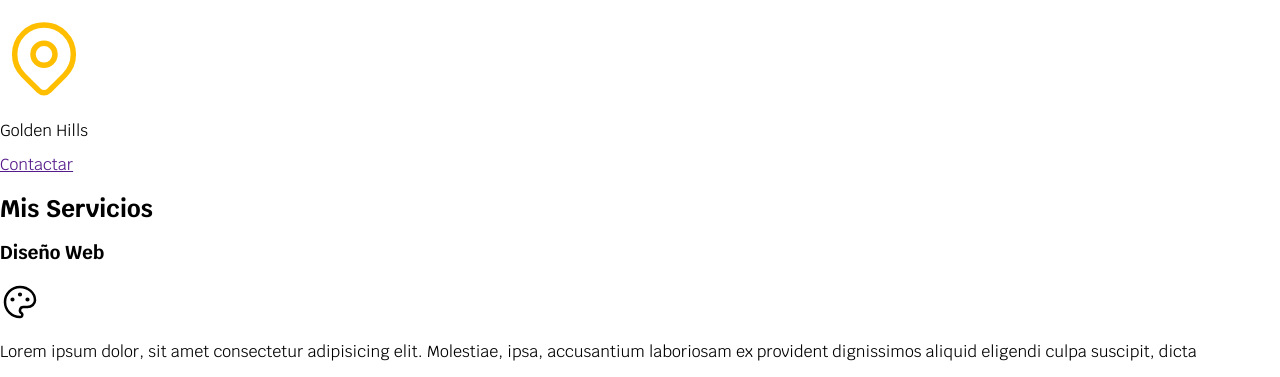
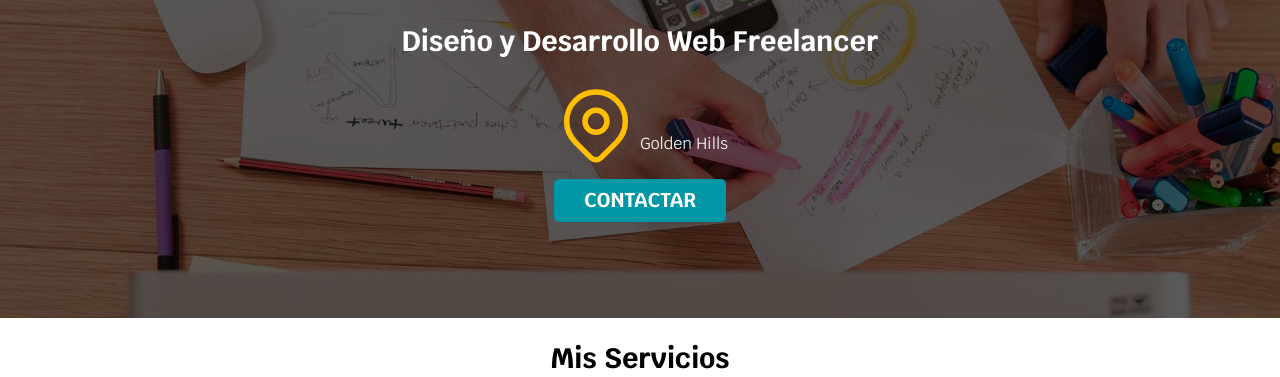
Before and after one commit to ChoperPod/CursoWebUdemy, a plain HTML site: page index.html in a window 1280 px wide. Shown: the part 232-609 px from the top of the page. Drawn offline with Linux system fonts and the light colour scheme.

Commit message:
commit para salir a tragar(hasta creacion de boton)

```diff
--- a/css/styles.css
+++ b/css/styles.css
@@ -8,25 +8,56 @@
 
 html{
     font-size: 62.8%;
+    box-sizing: border-box;
+}
+*, *:before, *:after {
+  box-sizing: inherit;
 }
 
-body{
+body {
     font-size: 16px; /* 1rem = 10px */
     font-family: 'Krub', sans-serif;
 }
-
-.titulo {
-    text-align: center;
+h1 {
     font-size: 3.8rem;
 }
+h2 {
+    font-size: 2.8rem;
+}
+h3 {
+    font-size: 1.8rem;
+}
 
-.titulo span{
+h1,h2,h3 {
+    text-align: center;
+}
+
+.titulo span {
     font-size: 2rem;
 }
 
-.contenedor{
+.contenedor {
     width: 70%;
     margin: 0 auto;
+}
+
+.boton {
+    background-color:  var(--secundario);
+    color: var(--blanco);
+    padding: 1rem 3rem;
+    margin-top: 1rem;
+    font-size: 2rem;
+    text-decoration: none;
+    text-transform: uppercase;
+    font-weight: bold;
+    border-radius: .5rem;
+    width: 85%;
+    text-align: center;
+}
+@media (min-width: 768px) {
+    .boton {
+        width: auto;
+    }
 }
 
 .nav-bg{
@@ -35,10 +66,19 @@ body{
 
 .navegacion-principal{
     display: flex;
-    justify-content: space-between;
+    flex-direction: column;
+    /*align-items: center;*/
+}
+@media (min-width: 768px) {
+    .navegacion-principal{
+        flex-direction: row;
+        justify-content: space-between;
+    }
 }
 
 .navegacion-principal a {
+    display: block;
+    text-align: center;
     color: var(--blanco);
     text-decoration: none;
     font-size: 2rem;
@@ -51,3 +91,32 @@ body{
     background-color: var(--primario);
     color: var(--oscuro);
 }
+
+.hero{
+    background-image: url(../img/hero.jpg);
+    background-repeat: no-repeat;
+    background-size: cover;
+    height: 41rem;
+    position: relative;
+}
+.contenido-hero {
+    position: absolute;
+    width: 100%;
+    height: 100%;
+    background-color: rgba(0, 0, 0, .7);
+    background-color: rgb(0 0 0 /65%);
+    /*codigo para alinear verticalmente*/
+    display: flex;
+    flex-direction: column;
+    align-items: center;
+    justify-content: center;
+}
+
+.contenido-hero h2, .contenido-hero p{
+    color: var(--blanco);
+}
+
+.ubicacion {
+    display: flex;
+    align-items: flex-end;
+}
--- a/index.html
+++ b/index.html
@@ -1,5 +1,6 @@
 <!DOCTYPE html>
 <html lang="en">
+
 <head>
     <meta charset="UTF-8">
     <meta name="viewport" content="width=device-width, initial-scale=1.0">
@@ -10,6 +11,7 @@
     <link rel="preload" href="css/styles.css" as="style">
     <link href="css/styles.css" rel="stylesheet">
 </head>
+
 <body>
     <header>
         <h1 class="titulo">Jose Alfredo Garcia Pinoles <span>Freelancer</span></h1>
@@ -25,15 +27,21 @@
     </div>
     <!--<img src="img/hero.jpg">-->
 
-    <section>
-        <h2 class="titulo">Diseño y Desarrollo Web <span>Freelancer</span></h2>
-        <svg xmlns="http://www.w3.org/2000/svg" class="icon icon-tabler icon-tabler-map-pin" width="88" height="88" viewBox="0 0 24 24" stroke-width="1.5" stroke="#ffbf00" fill="none" stroke-linecap="round" stroke-linejoin="round">
-            <path stroke="none" d="M0 0h24v24H0z" fill="none"/>
+    <section class="hero">
+        <div class="contenido-hero">
+            <h2>Diseño y Desarrollo Web <span>Freelancer</span></h2>
+            <div class="ubicacion">
+                <svg xmlns="http://www.w3.org/2000/svg" class="icon icon-tabler icon-tabler-map-pin" width="88"
+                    height="88" viewBox="0 0 24 24" stroke-width="1.5" stroke="#ffbf00" fill="none"
+                    stroke-linecap="round" stroke-linejoin="round">
+                    <path stroke="none" d="M0 0h24v24H0z" fill="none" />
                     <circle cx="12" cy="11" r="3" />
                     <path d="M17.657 16.657l-4.243 4.243a2 2 0 0 1 -2.827 0l-4.244 -4.243a8 8 0 1 1 11.314 0z" />
                 </svg>
                 <p>Golden Hills</p>
-        <a href=""">Contactar</a>
+            </div>
+            <a class="boton" href="#">Contactar</a>
+        </div>
     </section>
 
     <main>
@@ -41,9 +49,12 @@
 
         <section>
             <h3>Diseño Web</h3>
-            <svg xmlns="http://www.w3.org/2000/svg" class="icon icon-tabler icon-tabler-palette" width="40" height="40" viewBox="0 0 24 24" stroke-width="1.5" stroke="#000000" fill="none" stroke-linecap="round" stroke-linejoin="round">
-                <path stroke="none" d="M0 0h24v24H0z" fill="none"/>
-                <path d="M12 21a9 9 0 1 1 0 -18a9 8 0 0 1 9 8a4.5 4 0 0 1 -4.5 4h-2.5a2 2 0 0 0 -1 3.75a1.3 1.3 0 0 1 -1 2.25" />
+            <svg xmlns=" http://www.w3.org/2000/svg" class="icon icon-tabler icon-tabler-palette" width="40"
+                height="40" viewBox="0 0 24 24" stroke-width="1.5" stroke="#000000" fill="none" stroke-linecap="round"
+                stroke-linejoin="round">
+                <path stroke="none" d="M0 0h24v24H0z" fill="none" />
+                <path
+                    d="M12 21a9 9 0 1 1 0 -18a9 8 0 0 1 9 8a4.5 4 0 0 1 -4.5 4h-2.5a2 2 0 0 0 -1 3.75a1.3 1.3 0 0 1 -1 2.25" />
                 <circle cx="7.5" cy="10.5" r=".5" fill="currentColor" />
                 <circle cx="12" cy="7.5" r=".5" fill="currentColor" />
                 <circle cx="16.5" cy="10.5" r=".5" fill="currentColor" />
@@ -55,8 +66,10 @@
 
     <section>
         <h3>Aplicaciones Web</h3>
-            <svg xmlns="http://www.w3.org/2000/svg" class="icon icon-tabler icon-tabler-brand-android" width="40" height="40" viewBox="0 0 24 24" stroke-width="1.5" stroke="#000000" fill="none" stroke-linecap="round" stroke-linejoin="round">
-                <path stroke="none" d="M0 0h24v24H0z" fill="none"/>
+        <svg xmlns="http://www.w3.org/2000/svg" class="icon icon-tabler icon-tabler-brand-android" width="40"
+            height="40" viewBox="0 0 24 24" stroke-width="1.5" stroke="#000000" fill="none" stroke-linecap="round"
+            stroke-linejoin="round">
+            <path stroke="none" d="M0 0h24v24H0z" fill="none" />
             <line x1="4" y1="10" x2="4" y2="16" />
             <line x1="20" y1="10" x2="20" y2="16" />
             <path d="M7 9h10v8a1 1 0 0 1 -1 1h-8a1 1 0 0 1 -1 -1v-8a5 5 0 0 1 10 0" />
@@ -66,9 +79,12 @@
             <line x1="15" y1="18" x2="15" y2="21" />
         </svg>
 
-              <svg xmlns="http://www.w3.org/2000/svg" class="icon icon-tabler icon-tabler-brand-apple" width="40" height="40" viewBox="0 0 24 24" stroke-width="1.5" stroke="#000000" fill="none" stroke-linecap="round" stroke-linejoin="round">
-                <path stroke="none" d="M0 0h24v24H0z" fill="none"/>
-                <path d="M9 7c-3 0 -4 3 -4 5.5c0 3 2 7.5 4 7.5c1.088 -.046 1.679 -.5 3 -.5c1.312 0 1.5 .5 3 .5s4 -3 4 -5c-.028 -.01 -2.472 -.403 -2.5 -3c-.019 -2.17 2.416 -2.954 2.5 -3c-1.023 -1.492 -2.951 -1.963 -3.5 -2c-1.433 -.111 -2.83 1 -3.5 1c-.68 0 -1.9 -1 -3 -1z" />
+        <svg xmlns="http://www.w3.org/2000/svg" class="icon icon-tabler icon-tabler-brand-apple" width="40" height="40"
+            viewBox="0 0 24 24" stroke-width="1.5" stroke="#000000" fill="none" stroke-linecap="round"
+            stroke-linejoin="round">
+            <path stroke="none" d="M0 0h24v24H0z" fill="none" />
+            <path
+                d="M9 7c-3 0 -4 3 -4 5.5c0 3 2 7.5 4 7.5c1.088 -.046 1.679 -.5 3 -.5c1.312 0 1.5 .5 3 .5s4 -3 4 -5c-.028 -.01 -2.472 -.403 -2.5 -3c-.019 -2.17 2.416 -2.954 2.5 -3c-1.023 -1.492 -2.951 -1.963 -3.5 -2c-1.433 -.111 -2.83 1 -3.5 1c-.68 0 -1.9 -1 -3 -1z" />
             <path d="M12 4a2 2 0 0 0 2 -2a2 2 0 0 0 -2 2" />
         </svg>
 
@@ -79,8 +95,10 @@
 
     <section>
         <h3>E-Commerce</h3>
-            <svg xmlns="http://www.w3.org/2000/svg" class="icon icon-tabler icon-tabler-credit-card" width="40" height="40" viewBox="0 0 24 24" stroke-width="1.5" stroke="#000000" fill="none" stroke-linecap="round" stroke-linejoin="round">
-                <path stroke="none" d="M0 0h24v24H0z" fill="none"/>
+        <svg xmlns="http://www.w3.org/2000/svg" class="icon icon-tabler icon-tabler-credit-card" width="40" height="40"
+            viewBox="0 0 24 24" stroke-width="1.5" stroke="#000000" fill="none" stroke-linecap="round"
+            stroke-linejoin="round">
+            <path stroke="none" d="M0 0h24v24H0z" fill="none" />
             <rect x="3" y="5" width="18" height="14" rx="3" />
             <line x1="3" y1="10" x2="21" y2="10" />
             <line x1="7" y1="15" x2="7.01" y2="15" />
@@ -127,4 +145,5 @@
         <p>Todos los derechos reservados. Jose Alfredo Garcia Pinoles.</p>
     </footer>
 </body>
+
 </html>
```
Lines whose indentation alone changed are shown as unchanged.
